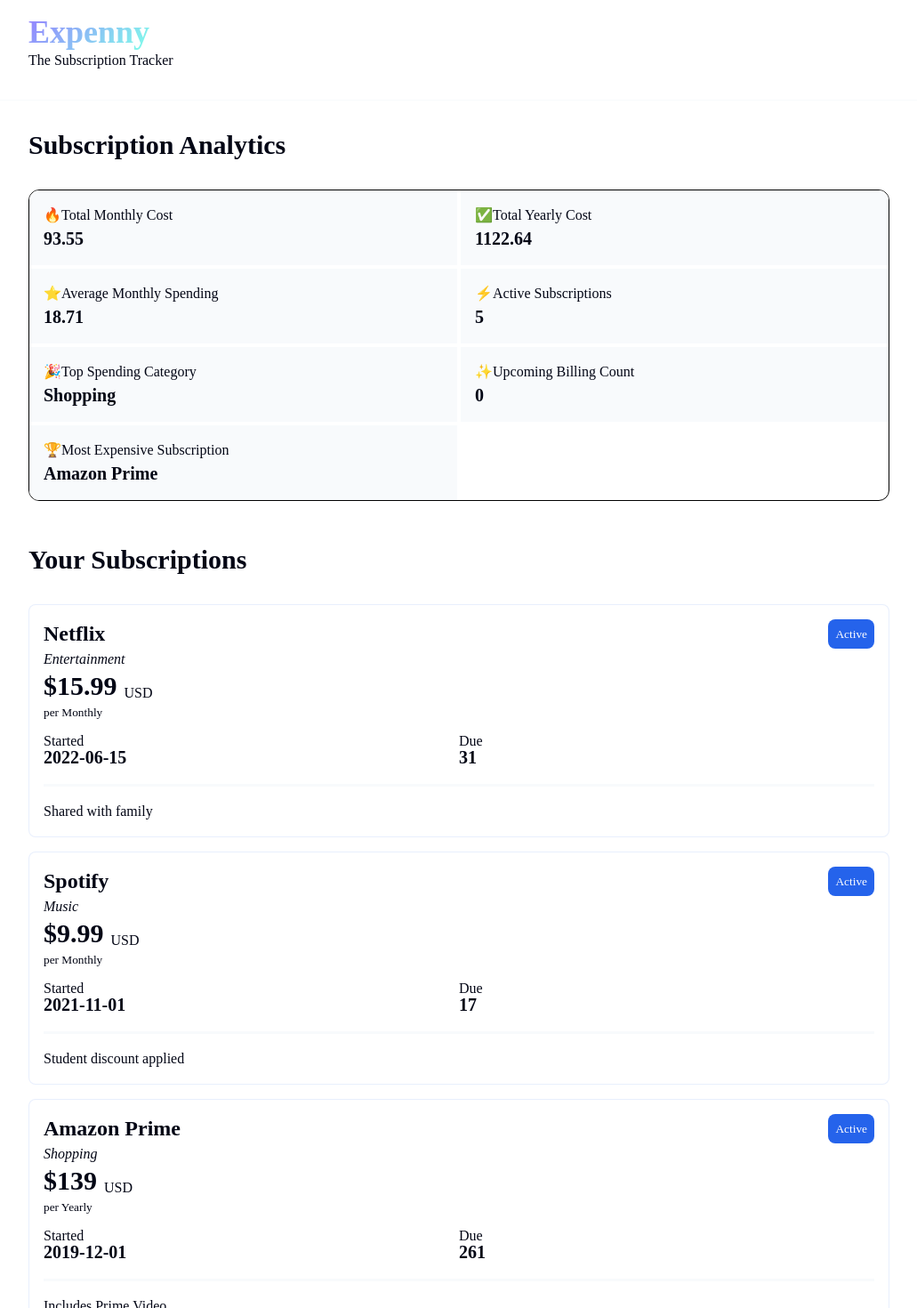
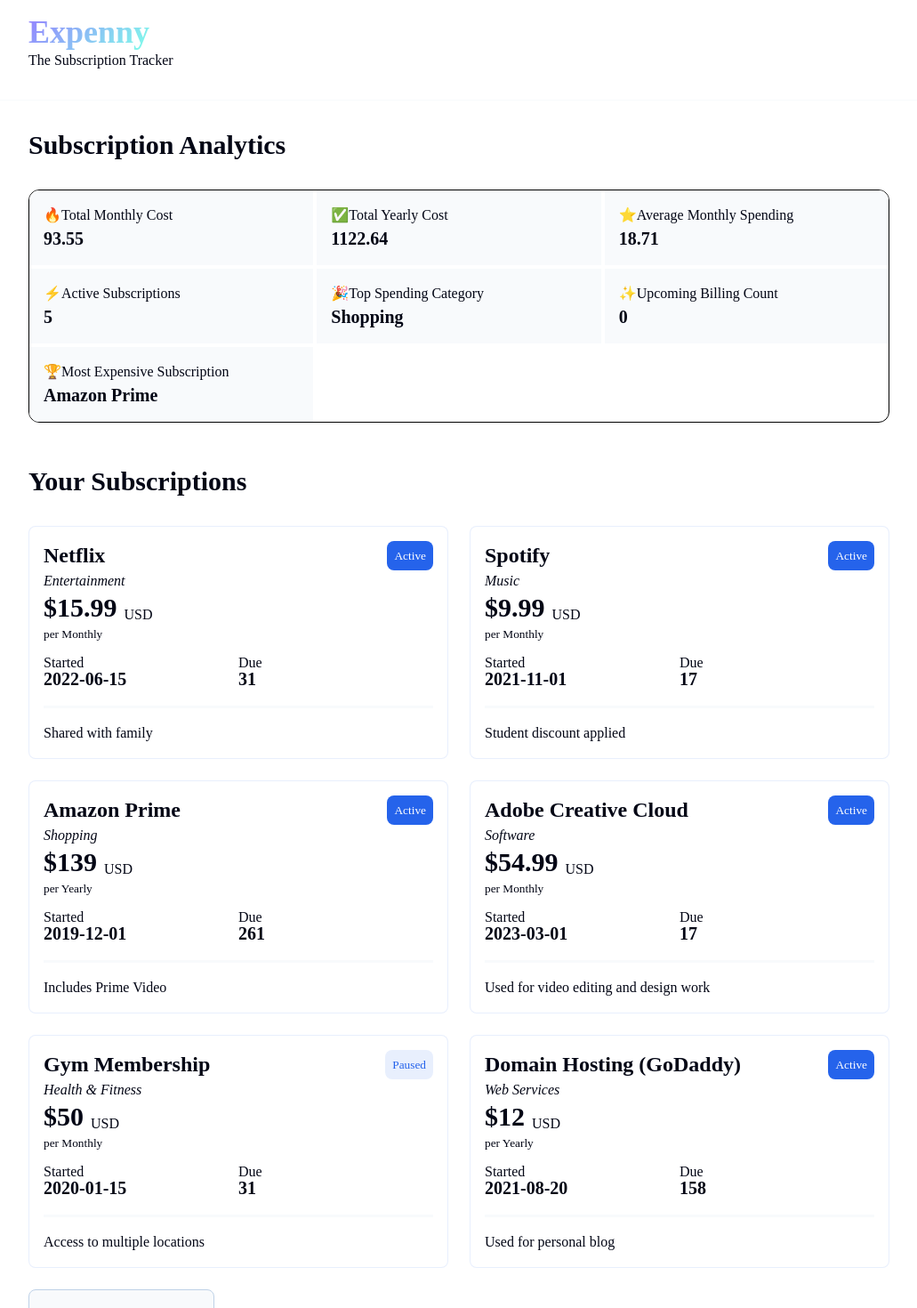
Before and after one commit to AGButt04/Expenny-SubscriptionTracker, a Next.js app: page /dashboard in a window 1280 px wide. Shown: the top 1470 px of the page at 89% size, without its empty margins (124-1155 px from the left). Built offline with nearby package versions, Linux system fonts and the light colour scheme; some icons are missing; a web font is replaced by a local one.

Commit message:
Styled the subscription page for big screen

```diff
--- a/app/globals.css
+++ b/app/globals.css
@@ -260,7 +260,7 @@
 section form {
   display: grid;
   grid-template-columns: repeat(2, minmax(0, 1fr));
-  gap: 1rem 2rem;
+  gap: 1rem;
 }
 
 section form label {
@@ -364,6 +364,19 @@
     max-width: 400px;
   }
 
+  .analytics-card {
+    grid-template-columns: repeat(3, minmax(0, 1fr));
+  }
+
+  .card-container {
+    grid-template-columns: repeat(2, minmax(0, 1fr));
+    gap: 1.5rem;
+  }
+
+  section form {
+    gap: 1rem 2rem;
+  }
+
 }
 
 @media (min-width: 768px) {
```
